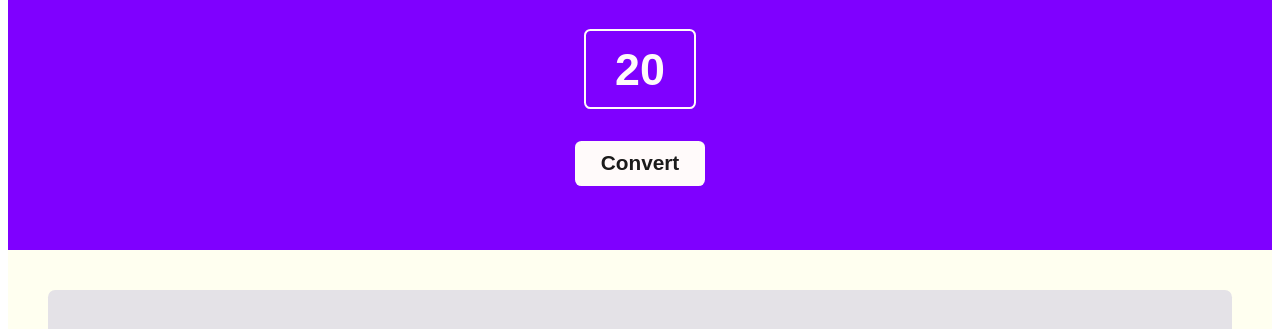
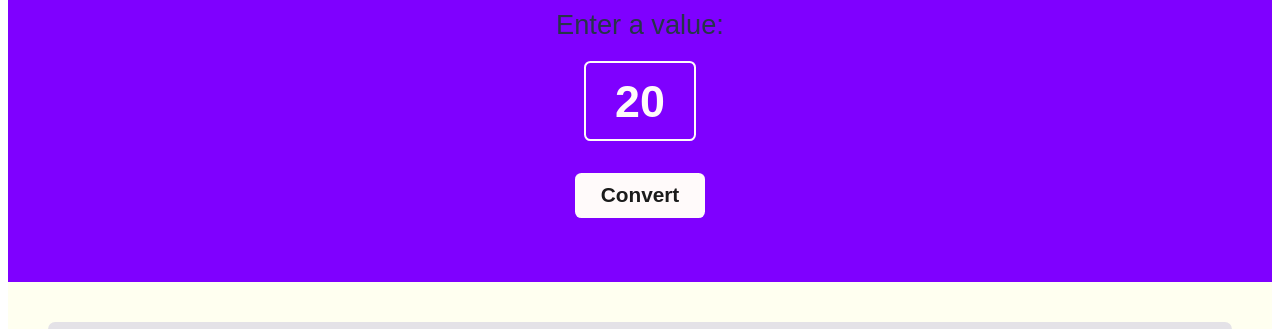
Before and after one commit to Mallikarjun-Karalatti/Unit-Converter, a website built with Vite: page index.html in a window 1280 px wide. Shown: the part 91-420 px from the top of the page. Built offline with nearby package versions, Linux system fonts and the light colour scheme; files whose address does not match are found by name.

Commit message:
Added proper label for input

```diff
--- a/index.css
+++ b/index.css
@@ -88,6 +88,13 @@ h1{
     font-size: var(--fs-level2);
 }
 
+label {
+    font-size: var(--fs-level3);
+    color: var(--txt-color-secondary);
+    display: block;
+    margin-bottom: 0.5rem;
+}
+
 input {
     border: 2.5px solid var(--txt-color-primary);
     background-color: inherit;
--- a/index.html
+++ b/index.html
@@ -11,10 +11,9 @@
        <main>
         <section id="cta">
             <h1>Metric/Imperial Unit Convertion</h1>
-            <label for="quantity">
-                <input type="number" id="quantity" name="quantity" value="20"/>
-            </label>
-            <button aria-label="Convert Button">Convert</button>
+            <label for="quantity">Enter a value:</label>
+            <input type="number" id="quantity" name="quantity" value="20"/>
+            <button>Convert</button>
         </section>
         <section id="conversions">
             <div class="conversion">
```
